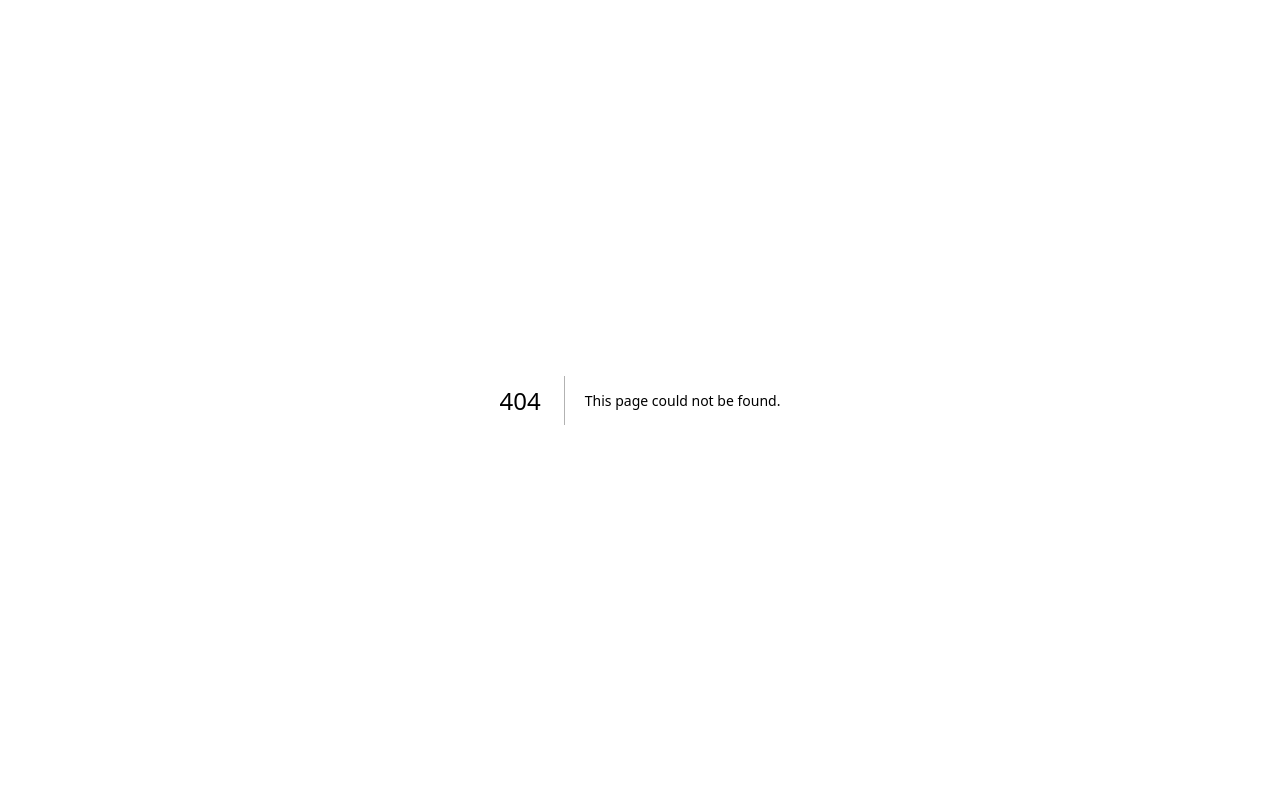
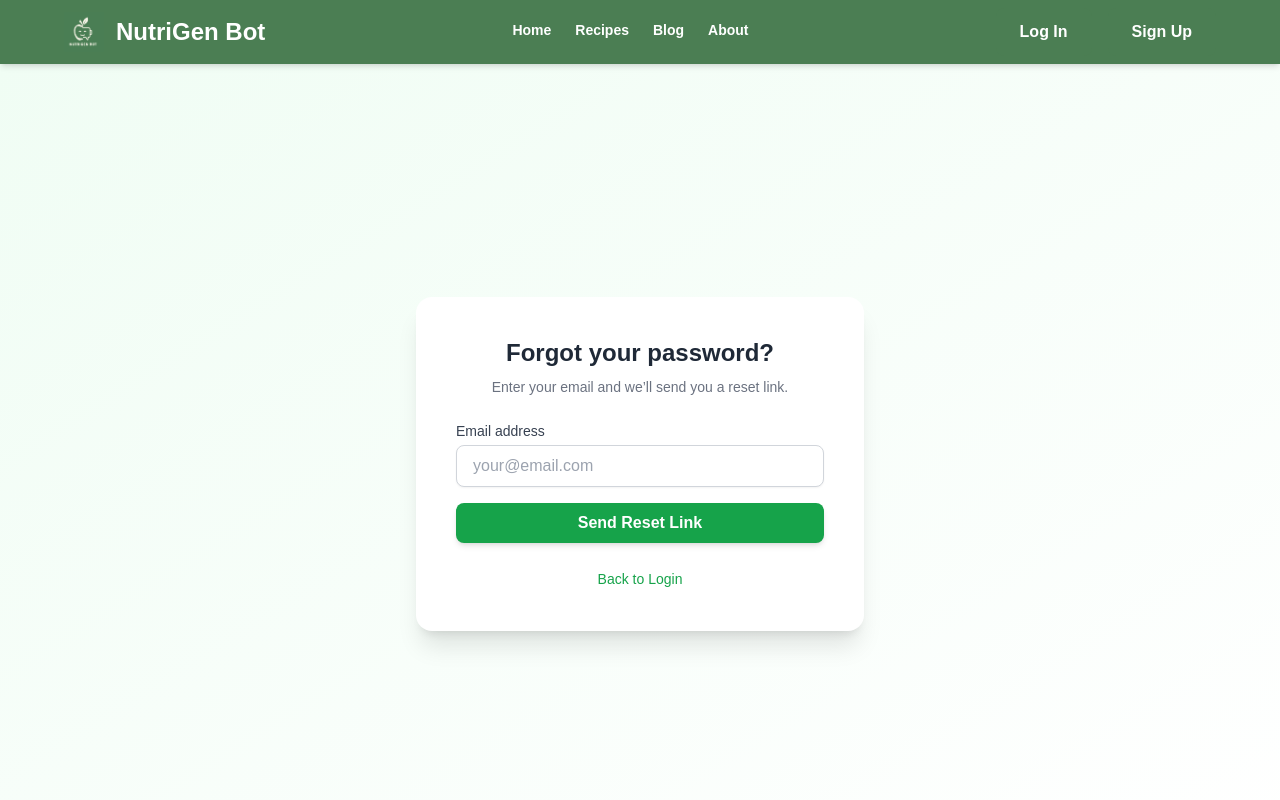
Before and after one commit to khanhtrinh301103/NutriGen_Bot, a Next.js app in the folder frontend/: page /auth/forgotPassword in a window 1280 px wide. Before the commit this address had no page. Shown: the top 800 px of the page. Built offline with nearby package versions, Linux system fonts and the light colour scheme; no server answers.

Commit message:
finish forgotPassword

```diff
--- a/frontend/package.json
+++ b/frontend/package.json
@@ -10,9 +10,13 @@
     "lint": "next lint"
   },
   "dependencies": {
+    "@emailjs/browser": "^4.4.1",
+    "@heroicons/react": "^2.2.0",
     "axios": "^1.8.2",
     "firebase": "^11.4.0",
+    "framer-motion": "^12.6.3",
     "next": "^14.0.0",
+    "nprogress": "^0.2.0",
     "react": "^18.2.0",
     "react-dom": "^18.2.0"
   },
--- /dev/null
+++ b/frontend/src/api/sendResetLinkEmail.js
@@ -0,0 +1,49 @@
+import { auth, db } from "./firebaseConfig";
+import { sendPasswordResetEmail } from "firebase/auth";
+import {
+  collection,
+  query,
+  where,
+  getDocs
+} from "firebase/firestore";
+
+export const sendResetLinkEmail = async (email) => {
+  const trimmedEmail = email.trim().toLowerCase();
+
+  try {
+    // 🔍 Tìm user trong Firestore
+    const q = query(collection(db, "user"), where("email", "==", trimmedEmail));
+    const snapshot = await getDocs(q);
+
+    if (snapshot.empty) {
+      console.log("📭 Email not found in Firestore:", trimmedEmail);
+      return { success: false, error: "This email has not registered yet." };
+    }
+
+    const userData = snapshot.docs[0].data();
+    console.log("📌 Found user:", userData);
+
+    if (userData.provider === "google") {
+      return {
+        success: false,
+        error: "This account was created with Google. Please use Google Sign-In."
+      };
+    }
+
+    if (userData.provider === "password") {
+      await sendPasswordResetEmail(auth, trimmedEmail);
+      return { success: true };
+    }
+
+    return {
+      success: false,
+      error: "Unsupported provider type."
+    };
+  } catch (error) {
+    console.error("❌ Error in sendResetLinkEmail:", error);
+    return {
+      success: false,
+      error: "Something went wrong. Please try again."
+    };
+  }
+};
--- a/frontend/src/api/signup.js
+++ b/frontend/src/api/signup.js
@@ -13,6 +13,7 @@ export const registerUser = async ({ email, password, displayName }) => {
     await setDoc(doc(db, "user", user.uid), {
       email,
       fullName: displayName,
+      provider: "password",
       healthProfile: {
         height: '',
         weight: '',
@@ -45,6 +46,7 @@ export const signUpWithGoogle = async () => {
     await setDoc(doc(db, "user", user.uid), {
       email: user.email,
       fullName: user.displayName,
+      provider: "google",
       healthProfile: {
         height: '',
         weight: '',
--- a/frontend/src/pages/_app.tsx
+++ b/frontend/src/pages/_app.tsx
@@ -1,6 +1,25 @@
 import "../styles/globals.css";
 import type { AppProps } from "next/app";
+import { AnimatePresence, motion } from "framer-motion";
+import { useRouter } from "next/router";
+import BottomNav from "./components/common/BottomNav";
+
 
 export default function App({ Component, pageProps }: AppProps) {
-  return <Component {...pageProps} />;
+  const router = useRouter();
+
+  return (
+    <AnimatePresence mode="wait">
+      <motion.div
+        key={router.route}
+        initial={{ opacity: 0 }}
+        animate={{ opacity: 1 }}
+        exit={{ opacity: 0 }}
+        transition={{ duration: 0.3 }}
+      >
+        <Component {...pageProps} />
+        <BottomNav /> {/* Đây là thanh bottom nav */}
+      </motion.div>
+    </AnimatePresence>
+  );
 }
--- /dev/null
+++ b/frontend/src/pages/auth/forgotPassword.tsx
@@ -0,0 +1,82 @@
+import React, { useState } from "react";
+import Link from "next/link";
+import Layout from "../components/common/layout";
+import { sendResetLinkEmail } from "../../api/sendResetLinkEmail";
+
+const ForgotPassword = () => {
+  const [email, setEmail] = useState("");
+  const [message, setMessage] = useState("");
+  const [error, setError] = useState("");
+
+  const handleSend = async (e: React.FormEvent) => {
+    e.preventDefault();
+    setMessage("");
+    setError("");
+
+    const result = await sendResetLinkEmail(email.trim());
+    if (result.success) {
+      setMessage("A reset link has been sent to your email.");
+      setEmail("");
+    } else {
+      setError(result.error);
+    }
+  };
+
+  return (
+    <Layout>
+      <div className="min-h-screen bg-gradient-to-br from-green-50 to-white flex items-center justify-center px-4">
+        <div className="w-full max-w-md bg-white rounded-2xl shadow-xl p-8 sm:p-10 space-y-6">
+          <div className="text-center">
+            <h2 className="text-2xl font-extrabold text-gray-800">Forgot your password?</h2>
+            <p className="mt-2 text-sm text-gray-500">
+              Enter your email and we’ll send you a reset link.
+            </p>
+          </div>
+
+          {message && (
+            <div className="text-green-600 text-sm text-center bg-green-50 border border-green-200 rounded px-3 py-2">
+              {message}
+            </div>
+          )}
+          {error && (
+            <div className="text-red-600 text-sm text-center bg-red-50 border border-red-200 rounded px-3 py-2">
+              {error}
+            </div>
+          )}
+
+          <form onSubmit={handleSend} className="space-y-4">
+            <div>
+              <label htmlFor="email" className="block text-sm font-medium text-gray-700 mb-1">
+                Email address
+              </label>
+              <input
+                type="email"
+                id="email"
+                placeholder="your@email.com"
+                required
+                value={email}
+                onChange={(e) => setEmail(e.target.value)}
+                className="w-full px-4 py-2 border border-gray-300 rounded-lg shadow-sm focus:ring-2 focus:ring-green-500 focus:outline-none"
+              />
+            </div>
+
+            <button
+              type="submit"
+              className="w-full py-2 px-4 bg-green-600 hover:bg-green-700 text-white font-semibold rounded-lg shadow-md transition duration-200"
+            >
+              Send Reset Link
+            </button>
+          </form>
+
+          <div className="text-center">
+            <Link href="/auth/login" className="text-sm text-green-600 hover:underline">
+              Back to Login
+            </Link>
+          </div>
+        </div>
+      </div>
+    </Layout>
+  );
+};
+
+export default ForgotPassword;
--- a/frontend/src/pages/auth/login.tsx
+++ b/frontend/src/pages/auth/login.tsx
@@ -129,7 +129,7 @@ const Login = () => {
                 </div>
 
                 <div className="text-sm">
-                  <a href="#" className="font-medium text-green-600 hover:text-green-500">
+                  <a href="/auth/forgotPassword" className="font-medium text-green-600 hover:text-green-500">
                     Forgot your password?
                   </a>
                 </div>
--- /dev/null
+++ b/frontend/src/pages/components/common/BottomNav.tsx
@@ -0,0 +1,55 @@
+import Link from "next/link";
+import { useRouter } from "next/router";
+import {
+    HomeIcon,
+    MagnifyingGlassIcon,
+    ChatBubbleLeftRightIcon,
+    InformationCircleIcon,
+} from "@heroicons/react/24/solid";
+
+
+
+const BottomNav = () => {
+  const router = useRouter();
+
+  const navItems = [
+    { name: "Home", path: "/", icon: <HomeIcon className="h-6 w-6" /> },
+    { name: "Recipe", path: "/recipes", icon: <MagnifyingGlassIcon className="h-6 w-6" /> },
+    { name: "Blog", path: "/blog", icon: <ChatBubbleLeftRightIcon className="h-6 w-6" /> },
+    { name: "About", path: "/about", icon: <InformationCircleIcon className="h-6 w-6" /> },
+  ];
+
+  return (
+    <nav className="fixed bottom-4 left-1/2 transform -translate-x-1/2 bg-white shadow-lg rounded-full px-6 py-2 flex justify-between items-center w-[90%] max-w-md md:hidden z-50">
+      {navItems.map((item) => {
+        const isActive = router.pathname === item.path;
+
+        return (
+          <Link key={item.path} href={item.path} className="relative flex-1">
+            <div
+              className={`flex flex-col items-center text-sm transition-all duration-300 ${
+                isActive ? "text-[#4b7e53] font-semibold" : "text-gray-400"
+              }`}
+            >
+              <div
+                className={`w-12 h-12 flex items-center justify-center rounded-full transition-all duration-300
+                ${isActive ? "bg-white shadow-xl -translate-y-6 z-10" : "translate-y-0"}
+              `}
+              >
+                {item.icon}
+              </div>
+              {!isActive && <span className="text-xs mt-1">{item.name}</span>}
+              {isActive && (
+                <span className="absolute top-14 text-xs text-[#4b7e53]">
+                  {item.name}
+                </span>
+              )}
+            </div>
+          </Link>
+        );
+      })}
+    </nav>
+  );
+};
+
+export default BottomNav;
--- a/frontend/src/pages/components/common/header.tsx
+++ b/frontend/src/pages/components/common/header.tsx
@@ -1,4 +1,3 @@
-// frontend/src/pages/components/common/header.tsx
 import React, { useState, useEffect } from "react";
 import Link from "next/link";
 import { auth } from "../../../api/firebaseConfig";
@@ -17,12 +16,19 @@ const Header = () => {
   }, []);
 
   const goToProfile = () => {
-    router.push('/profile');
+    router.push("/profile");
   };
 
+  const navLinks = [
+    { name: "Home", path: "/" },
+    { name: "Recipes", path: "/recipes" },
+    { name: "Blog", path: "/blog" },
+    { name: "About", path: "/about" },
+  ];
+
   return (
-    <header className="header shadow-md">
-      <div className="container flex justify-between items-center h-16">
+    <header className="header shadow-md bg-green-600 text-white sticky top-0 z-50">
+      <div className="container flex justify-between items-center h-16 px-4 md:px-6 max-w-7xl mx-auto">
         {/* Logo */}
         <Link href="/" className="flex items-center">
           <img className="h-10 w-auto" src="/Logo.png" alt="NutriGen Bot" />
@@ -30,19 +36,20 @@ const Header = () => {
         </Link>
 
         {/* Navigation */}
-        <nav className="flex space-x-8">
-          <Link href="/" className="text-white hover:text-gray-300 font-semibold">
-            Home
-          </Link>
-          <Link href="/recipes" className="text-white hover:text-gray-300 font-semibold">
-            Recipes
-          </Link>
-          <Link href="/blog" className="text-white hover:text-gray-300 font-semibold">
-            Blog
-          </Link>
-          <Link href="/about" className="text-white hover:text-gray-300 font-semibold">
-            About
-          </Link>
+        <nav className="hidden md:flex space-x-6">
+          {navLinks.map((link) => (
+            <Link
+              key={link.path}
+              href={link.path}
+              className={`text-sm font-semibold pb-1 transition-all duration-200 ${
+                router.pathname === link.path
+                  ? "text-yellow-300 border-b-2 border-yellow-300"
+                  : "text-white hover:text-yellow-200"
+              }`}
+            >
+              {link.name}
+            </Link>
+          ))}
         </nav>
 
         {/* Auth Buttons or User Profile */}
@@ -53,22 +60,34 @@ const Header = () => {
               className="flex items-center space-x-2 bg-white px-3 py-2 rounded-full transition-all hover:bg-gray-100"
             >
               {user.photoURL ? (
-                <img src={user.photoURL} alt="Profile" className="h-8 w-8 rounded-full object-cover" />
+                <img
+                  src={user.photoURL}
+                  alt="Profile"
+                  className="h-8 w-8 rounded-full object-cover"
+                />
               ) : (
                 <div className="h-8 w-8 rounded-full bg-emerald-100 flex items-center justify-center text-emerald-700 font-semibold">
-                  {user.displayName ? user.displayName.charAt(0).toUpperCase() : user.email.charAt(0).toUpperCase()}
+                  {user.displayName
+                    ? user.displayName.charAt(0).toUpperCase()
+                    : user.email.charAt(0).toUpperCase()}
                 </div>
               )}
               <span className="text-sm font-medium text-emerald-800">
-                {user.displayName || user.email.split('@')[0]}
+                {user.displayName || user.email.split("@")[0]}
               </span>
             </button>
           ) : (
             <>
-              <Link href="/auth/login" className="btn-primary bg-white text-[#4b7e53]">
+              <Link
+                href="/auth/login"
+                className="btn-primary bg-white text-[#4b7e53]"
+              >
                 Log In
               </Link>
-              <Link href="/auth/signup" className="btn-primary bg-white text-[#4b7e53]">
+              <Link
+                href="/auth/signup"
+                className="btn-primary bg-white text-[#4b7e53]"
+              >
                 Sign Up
               </Link>
             </>
```
Also changed, not shown: 1 other file (tests, documents, lock files or other folders).
